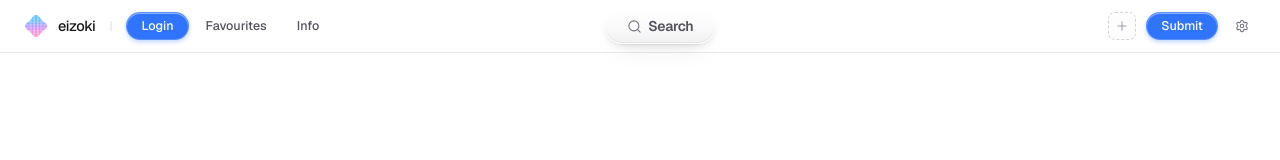
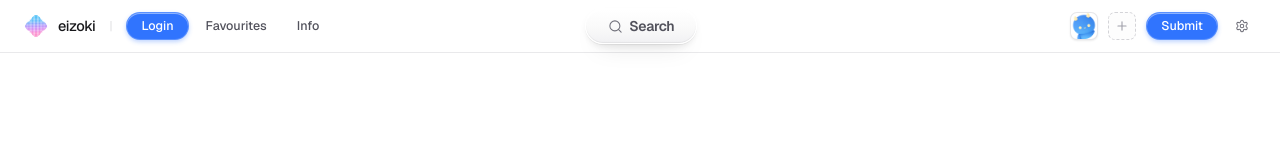
Before and after one commit to kaihere14/eizoki, a Next.js app: page / in a window 1280 px wide. Shown: the top 160 px of the page. Built offline with nearby package versions, Linux system fonts and the light colour scheme.

Commit message:
Add DaemonDoc sponsor slot, custom hover hints, and UTM tracking

```diff
--- a/components/navbar.tsx
+++ b/components/navbar.tsx
@@ -10,6 +10,64 @@ interface NavbarProps {
   onSearchClick?: () => void;
   onSubmitClick?: () => void;
   onLoginClick?: () => void;
+}
+
+/**
+ * Every sponsor link goes out with the same attribution so sponsors can see
+ * exactly where the traffic came from. Future sponsors should use this helper.
+ */
+const SPONSOR_UTM = {
+  source: "eizoki.com",
+  medium: "sponsorship",
+  campaign: "eizoki_sponsorship",
+} as const;
+
+function withSponsorUtm(href: string) {
+  const url = new URL(href);
+  url.searchParams.set("utm_source", SPONSOR_UTM.source);
+  url.searchParams.set("utm_medium", SPONSOR_UTM.medium);
+  url.searchParams.set("utm_campaign", SPONSOR_UTM.campaign);
+  return url.toString();
+}
+
+function HoverHint({ label, children }: { label: string; children: React.ReactNode }) {
+  const [open, setOpen] = useState(false);
+
+  return (
+    <div
+      className="relative flex items-center"
+      onMouseEnter={() => setOpen(true)}
+      onMouseLeave={() => setOpen(false)}
+      onFocus={() => setOpen(true)}
+      onBlur={() => setOpen(false)}
+    >
+      {children}
+      <AnimatePresence>
+        {open && (
+          <motion.div
+            key="hover-hint"
+            role="tooltip"
+            initial={{ opacity: 0, y: -4, scale: 0.95, x: "-50%" }}
+            animate={{ opacity: 1, y: 0, scale: 1, x: "-50%" }}
+            exit={{ opacity: 0, y: -3, scale: 0.96, x: "-50%" }}
+            transition={{
+              type: "spring",
+              stiffness: 520,
+              damping: 32,
+              mass: 0.6,
+            }}
+            className="pointer-events-none absolute left-1/2 top-full z-50 mt-2 whitespace-nowrap rounded-[6px] border border-zinc-200/90 bg-[linear-gradient(180deg,#ffffff_0%,#f8f8f9_100%)] px-2 py-[3px] text-[10.5px] font-medium leading-normal tracking-tight text-zinc-800 shadow-[inset_0_2px_3px_rgba(9,9,11,0.10),inset_0_1px_0_rgba(9,9,11,0.04),inset_0_-1px_1px_rgba(255,255,255,0.9),0_1px_2px_rgba(9,9,11,0.06),0_4px_14px_rgba(9,9,11,0.10)]"
+          >
+            {label}
+            <span
+              aria-hidden="true"
+              className="absolute -top-[3px] left-1/2 h-1.5 w-1.5 -translate-x-1/2 rotate-45 rounded-[1px] border-l border-t border-zinc-200/90 bg-[#fcfcfc]"
+            />
+          </motion.div>
+        )}
+      </AnimatePresence>
+    </div>
+  );
 }
 
 export function Navbar({ onSearchClick, onSubmitClick, onLoginClick }: NavbarProps) {
@@ -339,15 +397,35 @@ export function Navbar({ onSearchClick, onSubmitClick, onLoginClick }: NavbarPro
 
         {/* Right Section: Plus, Tactile Submit button & Settings */}
         <div className="flex items-center gap-2 sm:gap-2.5">
-          {/* Reserved project slot: dashed rounded-square placeholder for sponsored / featured project icons */}
+          {/* Sponsored slot: DaemonDoc (opens in a new tab) */}
+          <HoverHint label="DaemonDoc">
+            <a
+              href={withSponsorUtm("https://daemondoc.online")}
+              target="_blank"
+              rel="sponsored noopener noreferrer"
+              aria-label="DaemonDoc — opens in a new tab"
+              className="relative w-7 h-7 rounded-[7px] flex items-center justify-center overflow-hidden bg-white border border-zinc-200/90 shadow-[0_1px_2px_rgba(9,9,11,0.08)] focus-visible:outline-none focus-visible:ring-2 focus-visible:ring-zinc-300 focus-visible:ring-offset-2 active:scale-[0.94] transition-transform duration-150 cursor-pointer"
+            >
+              <Image
+                src="/DaemonDoc.webp"
+                alt="DaemonDoc"
+                width={28}
+                height={28}
+                className="w-full h-full object-contain"
+              />
+            </a>
+          </HoverHint>
+
+          {/* Reserved slot for future sponsors / featured projects */}
+          <HoverHint label="Become a Sponsor">
             <button
               type="button"
-            aria-label="Reserved project slot"
-            title="Reserved for sponsored or featured projects"
+              aria-label="Become a Sponsor"
               className="relative w-7 h-7 rounded-[7px] flex items-center justify-center text-zinc-400 bg-zinc-50/40 border border-dashed border-zinc-300 hover:text-[#3074FE] hover:bg-[#3074FE]/5 hover:border-[#3074FE]/70 focus-visible:outline-none focus-visible:border-[#3074FE] focus-visible:text-[#3074FE] active:scale-[0.94] transition-[background-color,border-color,color,transform] duration-150 cursor-pointer"
             >
               <Plus className="w-3.5 h-3.5" strokeWidth={1.9} />
             </button>
+          </HoverHint>
 
           {/* Tactile "Submit" button with #3074FE and 3D top highlight */}
           <button
```
Also changed, not shown: public/DaemonDoc.webp (added). Lines whose indentation alone changed are shown as unchanged.
